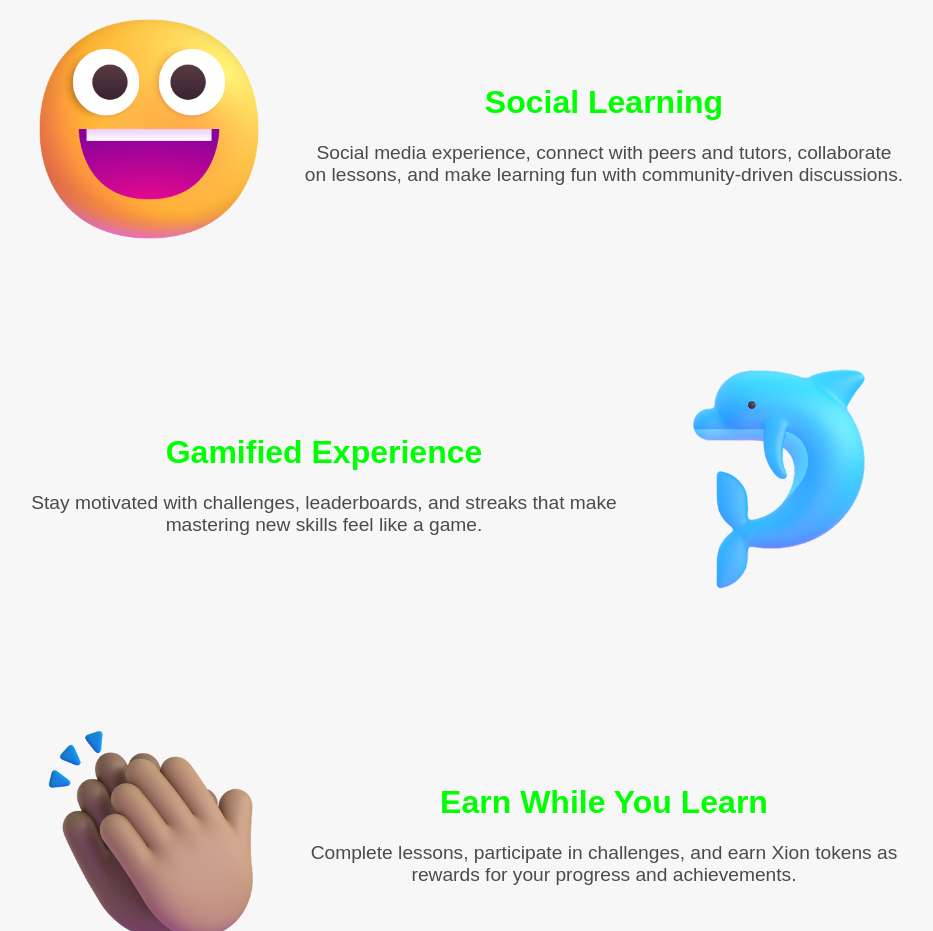
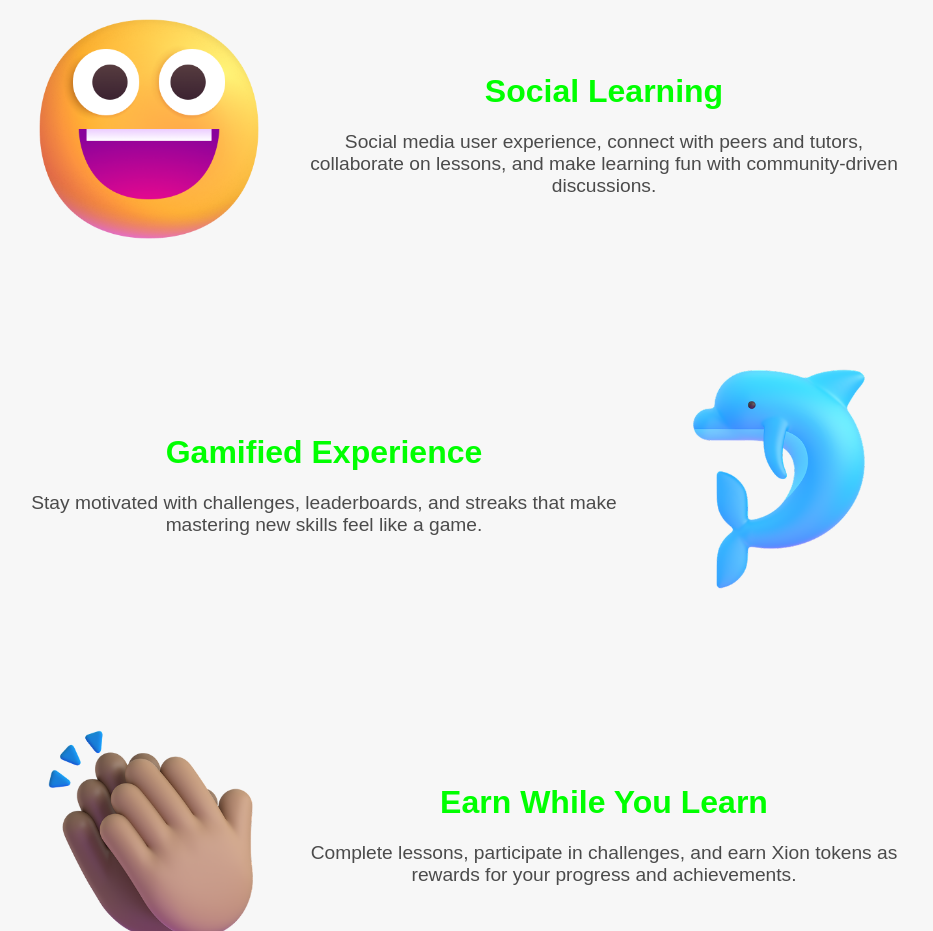
Before and after one commit to binumarcodes/LearnFi, a React (Vite) app: page / in a window 1280 px wide. Shown: the part 1020-1951 px from the top of the page, without its empty margins (176-1109 px from the left). Built offline with nearby package versions, Linux system fonts and the light colour scheme.

Commit message:
First Commit

```diff
--- a/src/components/about/About.tsx
+++ b/src/components/about/About.tsx
@@ -57,7 +57,7 @@ function About() {
         <div>
           <h1 className="about-header">Social Learning</h1>
           <p className="about-text">
-            Social media experience, connect with peers and tutors, collaborate on lessons, and make learning fun with community-driven discussions.
+            Social media user experience, connect with peers and tutors, collaborate on lessons, and make learning fun with community-driven discussions.
           </p>
         </div>
       </div>
```
